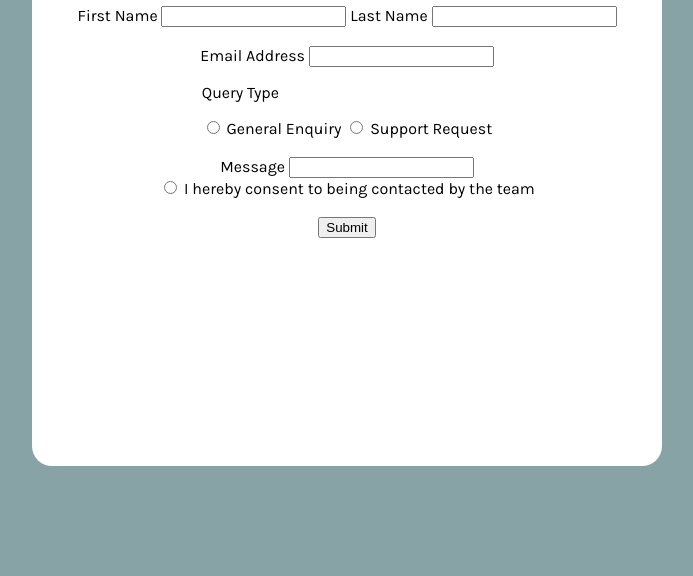
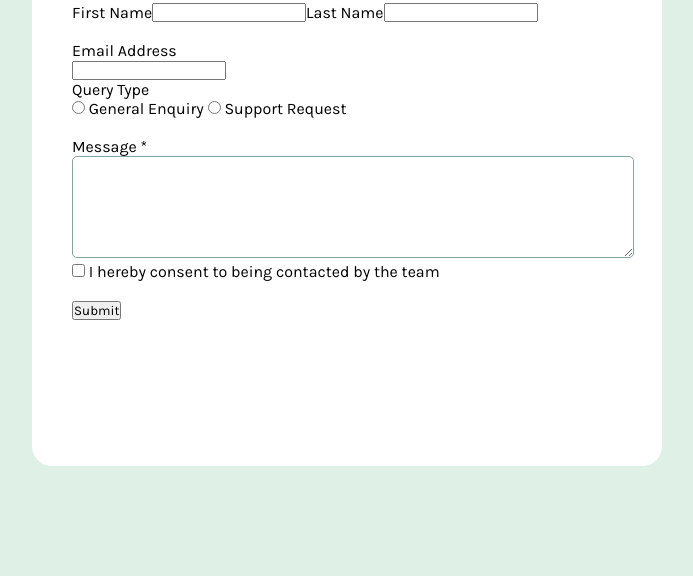
Before and after one commit to Hiulyy/Codifica-o-FrontEnd, a plain HTML site: page formulario.atvd/index.html in a window 1280 px wide. Shown: the part 224-800 px from the top of the page, without its empty margins (293-986 px from the left). Drawn offline with Linux system fonts and the light colour scheme.

Commit message:
Add files via upload

```diff
--- a/formulario.atvd/index.html
+++ b/formulario.atvd/index.html
@@ -8,20 +8,23 @@
     <title>Formulario</title>
 </head>
 <body>
-    <div class="container">
+    <main class="container">
         <div class="contato">
-            <h1>Contact Us</h1>
+            <h1 class="title">Contact Us</h1>
         </div>
 
         <form>
-            <label for="First Name">First Name</label>
+            <div class="group-name">
+            <label for="First Name" class="block">First Name</label>
             <input id="First Name" type="text">
-            <label for="Last Name">Last Name</label>
+            <label for="Last Name" class="block">Last Name</label>
             <input id="Last Name" type="text">
+        </div>
+
         </form>
         <form>
             <br>
-            <label for="Email Address">Email Address</label>
+            <label for="Email Address" class="block">Email Address</label>
             <input id="Email Address" type="text">
         </form>
 
@@ -35,13 +38,14 @@
         </form>
         <form>
             <br>
-            <label for="Message">Message</label>
-            <input id="Message" type="text">
+            <label for="Message" class="block">Message *</label>
+            <textarea id="message" cols="80" rows="6"></textarea>
          </form>
-         <form>
-            <input id="contacted" type="radio">
-            <label for="contacted">I hereby consent to being contacted by the team</label>
-            </form>
+
+         <span>
+            <input id="term" type="checkbox" />
+            <label for="term">I hereby consent to being contacted by the team</label>
+         </span>
 
           <form >
             <br>
@@ -49,7 +53,7 @@
           </form>
 
 
-    </div>
+        </main>
     <script src="script.js" ></script>
 </body>
 </html>
--- a/formulario.atvd/style.css
+++ b/formulario.atvd/style.css
@@ -10,10 +10,17 @@
 
 }
 
+*{
+    margin: 0;
+    padding: 0;
+    margin: 0;
+    font-family: "Karla" , sans-serif;
+}
+
 body{
-    background-color: var(--Grey-500-medium);
+    background-color: var(--Green-200-lighter);
+    justify-content: center;
     display: flex;
-    margin: 0;
     width: 100vw;
     height: 100vh;
     justify-content: center;
@@ -22,10 +29,8 @@ body{
 
 .container{
     text-align: left;
-    display: flex;
     flex-direction: column;
-    align-items: center;
-    background-color: rgb(255, 255, 255);
+    background-color: var(--White);
     padding: 40px;
     width: 550px;
     height: 500px;
@@ -41,3 +46,26 @@ body{
     text-align: left;
 
 }
+
+.block{
+    display:block;
+}
+
+.group-name{
+    display: flex;
+}
+
+.title{
+    margin: 20px 0;
+}
+
+input[type='texto'],
+input[type='email'],
+textarea{
+    border: 1px solid var(--Grey-500-medium);
+    border-radius: 5px;
+    padding: 5px;
+    width: 100%;
+}
+
+.group-name
```
